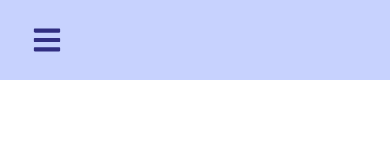
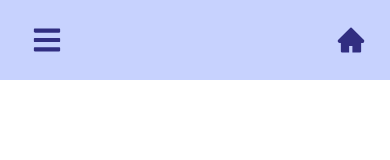
Before and after one commit to Buzzaw91/BlogStack, a React (Create React App) app in the folder client/: page / in a window 390 px wide. Shown: the top 160 px of the page. Built offline with nearby package versions, Linux system fonts and the light colour scheme.

Commit message:
home icon on the mobilenav

```diff
--- a/client/src/components/MobileNav.js
+++ b/client/src/components/MobileNav.js
@@ -3,8 +3,8 @@ import { Link } from 'react-router-dom'
 import * as FaIcons from 'react-icons/fa'
 import * as AiIcons from 'react-icons/ai'
 import { IconContext } from 'react-icons'
-import logo from '../images/logos/logo_transparent.png'
 import { SidebarData } from './SidebarData'
+
 
 const MobileNav = () => {
     const [sidebar, setSidebar] = useState(false)
@@ -12,12 +12,17 @@ const MobileNav = () => {
     const showSidebar = () => setSidebar(!sidebar)
 
     return (
-        <>
+        <div className='container overflow-x-hidden'>
           <IconContext.Provider value={{ color: '#312E81' }}>
-        <div className='bg-indigo-200 h-20 flex justify-start items-center select-none'>
+        <div className='bg-indigo-200 h-20 flex justify-between items-center select-none'>
           <Link to='#' className='ml-8 text-3xl'>
             <FaIcons.FaBars onClick={showSidebar}/>
           </Link>
+          <div className='mr-6'>
+          <Link to='#' className='text-3xl'>
+            <AiIcons.AiFillHome />
+          </Link>
+        </div>
         </div>
         <nav className={sidebar ? 'bg-indigo-200 w-64 h-screen flex justify-center fixed top-0 translate-x-0 transition transform duration-1500 ease-in-out' : 'bg-indigo-200 w-64 h-screen flex justify-center fixed top-0 -translate-x-full transition transform duration-1500 ease-in-out'}>
           <ul className='w-screen' onClick={showSidebar}>
@@ -38,7 +43,7 @@ const MobileNav = () => {
           </ul>
         </nav>
       </IconContext.Provider>
-        </>
+        </div>
     )
 }
 export default MobileNav
```
